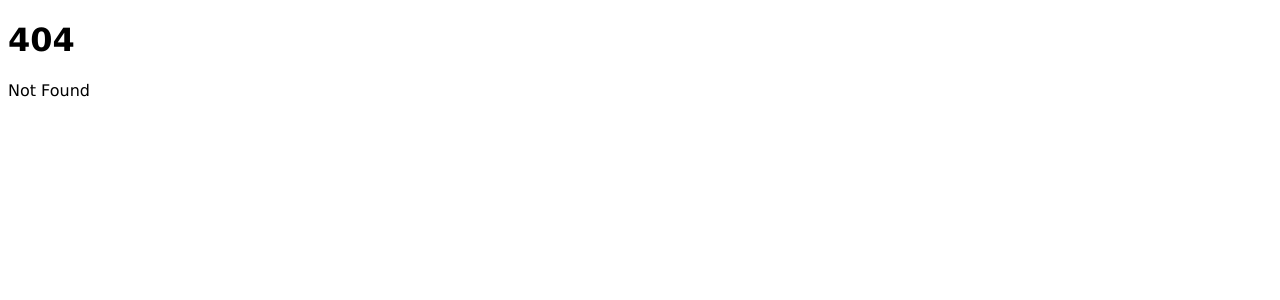
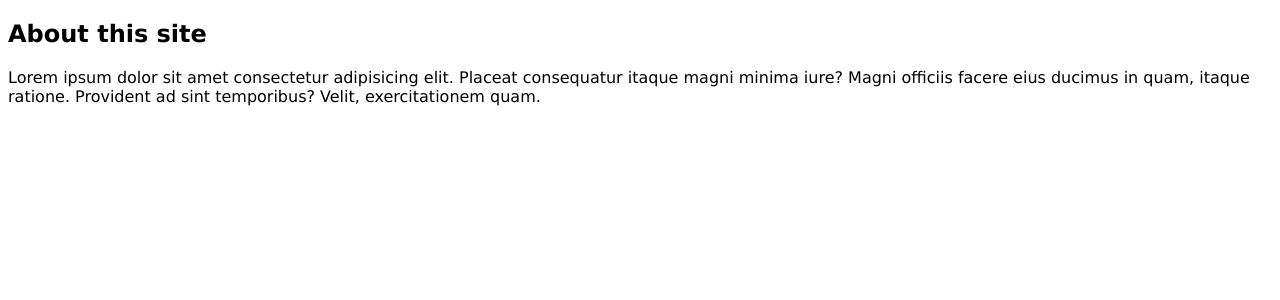
Before and after one commit to kavarnfrancis/social-media-site, a SvelteKit app: page /about in a window 1280 px wide. Before the commit this address had no page. Shown: the top 300 px of the page. Built offline with nearby package versions, Linux system fonts and the light colour scheme.

Commit message:
Initialize about page

```diff
--- /dev/null
+++ b/src/routes/about/+page.svelte
@@ -0,0 +1,7 @@
+<script>
+
+</script>
+
+<h2>About this site</h2>
+
+<p>Lorem ipsum dolor sit amet consectetur adipisicing elit. Placeat consequatur itaque magni minima iure? Magni officiis facere eius ducimus in quam, itaque ratione. Provident ad sint temporibus? Velit, exercitationem quam.</p>
```
